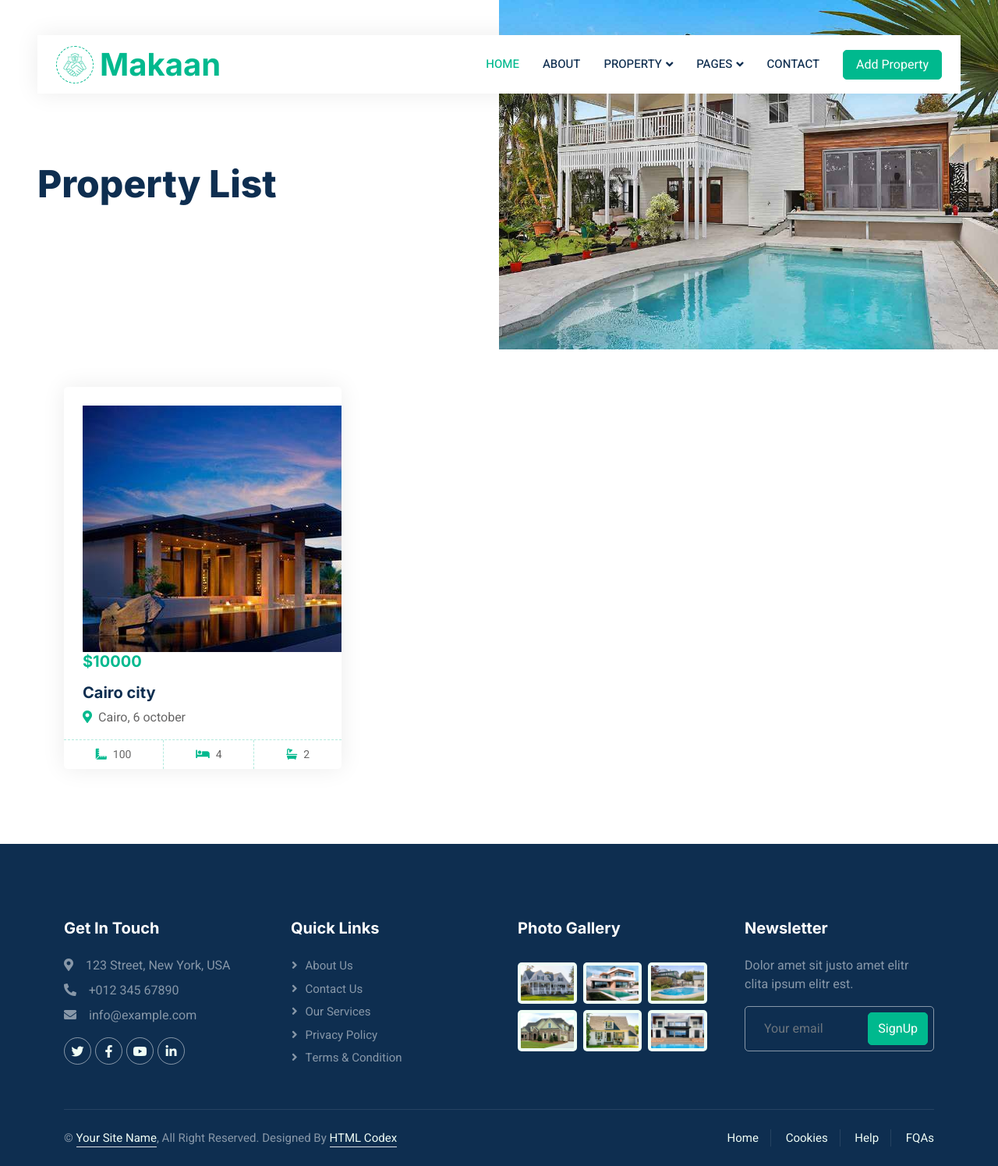
After one commit to Eslamadelelkhouly/RealState, a Django app: page /property/ in a window 1280 px wide. The commit adds this page. Shown: the whole page at 78% size. Run offline with Django 4.2, Linux system fonts and the light colour scheme; data comes from the database, SQL or seed files in the repository; both versions use the stored data as it was after the commit; some libraries are stand-ins or nearby versions.

Commit message:
add url home

```diff
--- a/project/urls.py
+++ b/project/urls.py
@@ -15,13 +15,14 @@ Including another URLconf
     2. Add a URL to urlpatterns:  path('blog/', include('blog.urls'))
 """
 from django.contrib import admin
-from django.urls import path
+from django.urls import path , include
 from django.conf import settings
 from django.conf.urls.static import static
 
 
 urlpatterns = [
     path('admin/', admin.site.urls),
+    path('property/', include('property.urls' , namespace='property'))
 ]
 
 urlpatterns += static(settings.STATIC_URL, document_root=settings.STATIC_ROOT)
--- a/property/models.py
+++ b/property/models.py
@@ -14,6 +14,7 @@ CATEGORY_CHOICE = (
 
 class Property(models.Model):
     category = models.CharField(choices=CATEGORY_CHOICE , max_length=50)
+    name = models.CharField(max_length=50)
     price = models.IntegerField()
     image = models.ImageField(upload_to="imagehotel/")
     address = models.CharField(max_length=50)
--- /dev/null
+++ b/property/templates/property/property_list.html
@@ -0,0 +1,49 @@
+{% extends "base.html" %}
+{% load static %}
+
+{% block body %}
+<div class="container-fluid header bg-white p-0">
+    <div class="row g-0 align-items-center flex-column-reverse flex-md-row">
+        <div class="col-md-6 p-5 mt-lg-5">
+            <h1 class="display-5 animated fadeIn mb-4">Property List</h1>
+        </div>
+        <div class="col-md-6 animated fadeIn">
+            <img class="img-fluid" src="{% static 'img/header.jpg' %}" alt="">
+        </div>
+    </div>
+</div>
+
+<div class="container-xxl py-5">
+    <div class="container">
+        <div class="tab-content">
+            <div id="tab-1" class="tab-pane fade show p-0 active">
+                <div class="row g-4">
+                    {% for property in object_list %}
+                    <div class="col-lg-4 col-md-6 wow fadeInUp" data-wow-delay="0.1s">
+                        <div class="property-item rounded overflow-hidden">
+                            <div class="p-4 pb-0">
+                                <img src="{{ property.image.url }}" />
+                                <h5 class="text-primary mb-3">${{ property.price }}</h5>
+                                <a class="d-block h5 mb-2" href="#">{{ property.name }}</a>
+                                <p><i class="fa fa-map-marker-alt text-primary me-2"></i>{{ property.address }}</p>
+                            </div>
+                            <div class="d-flex border-top">
+                                <small class="flex-fill text-center border-end py-2">
+                                    <i class="fa fa-ruler-combined text-primary me-2"></i>{{ property.area }}
+                                </small>
+                                <small class="flex-fill text-center border-end py-2">
+                                    <i class="fa fa-bed text-primary me-2"></i>{{ property.bed }}
+                                </small>
+                                <small class="flex-fill text-center py-2">
+                                    <i class="fa fa-bath text-primary me-2"></i>{{ property.bath }}
+                                </small>
+                            </div>
+                        </div>
+                    </div>
+                    {% endfor %}
+                </div>
+            </div>
+        </div>
+    </div>
+</div>
+{% endblock %}
--- /dev/null
+++ b/property/urls.py
@@ -0,0 +1,8 @@
+from django.urls import path
+from .views import PropertyList
+
+app_name = 'property'
+
+urlpatterns = [
+    path('', PropertyList.as_view(), name="property_list"),
+]
--- a/property/views.py
+++ b/property/views.py
@@ -1,3 +1,8 @@
 from django.shortcuts import render
 
 # Create your views here.
+from .models import Property
+from django.views.generic import ListView , DetailView
+
+class PropertyList(ListView):
+    model = Property
--- a/templates/index.html
+++ b/templates/base.html
@@ -10,16 +10,16 @@
     <meta content="" name="description">
 
     <!-- Favicon -->
-    <link href="img/favicon.ico" rel="icon">
+    <link href="{% static 'img/favicon.ico' %}" rel="icon">
 
     <!-- Google Web Fonts -->
-    <link rel="preconnect" href=" {% static 'https://fonts.googleapis.com' %}">
-    <link rel="preconnect" href=" {% static 'https://fonts.gstatic.com' %}" crossorigin>
-    <link href=" {% static 'https://fonts.googleapis.com/css2?family=Heebo:wght@400;500;600&family=Inter:wght@700;800&display=swap' %}" rel="stylesheet">
+    <link rel="preconnect" href="https://fonts.googleapis.com">
+    <link rel="preconnect" href="https://fonts.gstatic.com" crossorigin>
+    <link href="https://fonts.googleapis.com/css2?family=Heebo:wght@400;500;600&family=Inter:wght@700;800&display=swap" rel="stylesheet">
 
     <!-- Icon Font Stylesheet -->
-    <link href="{% static 'https://cdnjs.cloudflare.com/ajax/libs/font-awesome/5.10.0/css/all.min.css'%}" rel="stylesheet">
-    <link href="{% static 'https://cdn.jsdelivr.net/npm/bootstrap-icons@1.4.1/font/bootstrap-icons.css' %}" rel="stylesheet">
+    <link href= "https://cdnjs.cloudflare.com/ajax/libs/font-awesome/5.10.0/css/all.min.css" rel="stylesheet">
+    <link href= "https://cdn.jsdelivr.net/npm/bootstrap-icons@1.4.1/font/bootstrap-icons.css" rel="stylesheet">
 
     <!-- Libraries Stylesheet -->
     <link href="{% static 'lib/animate/animate.min.css' %}" rel="stylesheet">
@@ -34,13 +34,6 @@
 
 <body>
     <div class="container-xxl bg-white p-0">
-        <!-- Spinner Start -->
-        <div id="spinner" class="show bg-white position-fixed translate-middle w-100 vh-100 top-50 start-50 d-flex align-items-center justify-content-center">
-            <div class="spinner-border text-primary" style="width: 3rem; height: 3rem;" role="status">
-                <span class="sr-only">Loading...</span>
-            </div>
-        </div>
-        <!-- Spinner End -->
 
 
         <!-- Navbar Start -->
@@ -48,7 +41,7 @@
             <nav class="navbar navbar-expand-lg bg-white navbar-light py-0 px-4">
                 <a href="index.html" class="navbar-brand d-flex align-items-center text-center">
                     <div class="icon p-2 me-2">
-                        <img class="img-fluid" src="img/icon-deal.png" alt="Icon" style="width: 30px; height: 30px;">
+                        <img class="img-fluid" src="{% static 'img/icon-deal.png' %}" alt="Icon" style="width: 30px; height: 30px;">
                     </div>
                     <h1 class="m-0 text-primary">Makaan</h1>
                 </a>
@@ -114,22 +107,22 @@
                         <h5 class="text-white mb-4">Photo Gallery</h5>
                         <div class="row g-2 pt-2">
                             <div class="col-4">
-                                <img class="img-fluid rounded bg-light p-1" src="img/property-1.jpg" alt="">
+                                <img class="img-fluid rounded bg-light p-1" src="{% static 'img/property-1.jpg' %}" alt="">
                             </div>
                             <div class="col-4">
-                                <img class="img-fluid rounded bg-light p-1" src="img/property-2.jpg" alt="">
+                                <img class="img-fluid rounded bg-light p-1" src=" {% static 'img/property-2.jpg' %}" alt="">
                             </div>
                             <div class="col-4">
-                                <img class="img-fluid rounded bg-light p-1" src="img/property-3.jpg" alt="">
+                                <img class="img-fluid rounded bg-light p-1" src="{% static 'img/property-3.jpg' %}" alt="">
                             </div>
                             <div class="col-4">
-                                <img class="img-fluid rounded bg-light p-1" src="img/property-4.jpg" alt="">
+                                <img class="img-fluid rounded bg-light p-1" src="{% static 'img/property-4.jpg'%}" alt="">
                             </div>
                             <div class="col-4">
-                                <img class="img-fluid rounded bg-light p-1" src="img/property-5.jpg" alt="">
+                                <img class="img-fluid rounded bg-light p-1" src="{% static 'img/property-5.jpg'%}" alt="">
                             </div>
                             <div class="col-4">
-                                <img class="img-fluid rounded bg-light p-1" src="img/property-6.jpg" alt="">
+                                <img class="img-fluid rounded bg-light p-1" src="{% static 'img/property-6.jpg' %}" alt="">
                             </div>
                         </div>
                     </div>
```
Also changed, not shown: db.sqlite3, media/imagehotel/hotel.jpeg (added), property/migrations/0002_property_name.py (added), static/real-estate-html-template.jpg (renamed from ForntEnd/real-estate-html-template.jpg).
